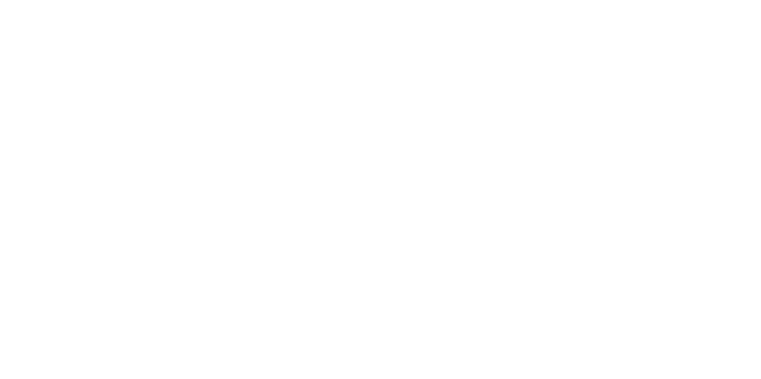
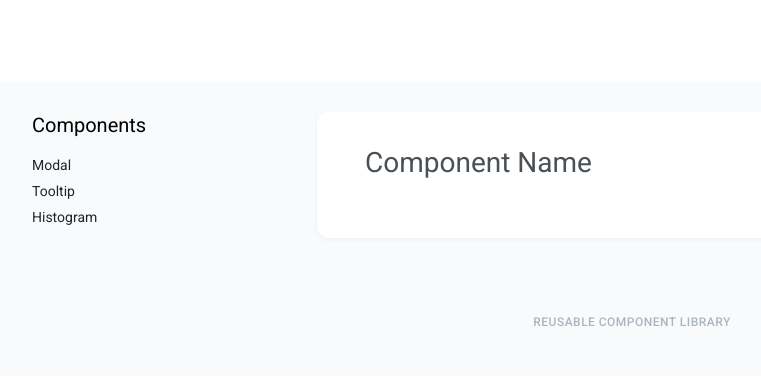
Before and after one commit to js-tasks-ru/htmlcss-20210916_xoroshilov, a website: page pages/template.html in a window 1280 px wide. Shown: the whole page, without its empty margins (8-769 px from the left). Drawn offline with Linux system fonts and the light colour scheme.

Commit message:
page template for components created

```diff
--- /dev/null
+++ b/components/compopent-page.css
@@ -0,0 +1,80 @@
+.component-page {
+    display: grid;
+    grid-template-rows: auto 1fr auto;
+    row-gap: 30px;
+
+    background-color: var(--grey, #F9FAFC);
+}
+
+.component-page__header {
+    background-color: var(--white, #FFFFFF);
+    height: 82px;
+    padding: 0;
+}
+
+.component-page__main {
+    display: grid;
+    grid-template-columns: auto 1fr;
+    column-gap: 56px;
+}
+
+.component-page__menu {
+    flex: none;
+    flex-grow: 0;
+    width: 229px;
+}
+
+.component-page__menu__title {
+    margin: 0 0 16px;
+
+    font-weight: normal;
+    font-size: 20px;
+    line-height: 26px;
+
+    color: var(--black-2, #000000);
+}
+
+.component-page__link {
+    display: block;
+
+    font-size: 14px;
+    line-height: 22px;
+
+    color: var(--black, #212429);
+    text-decoration: none;
+
+    margin: 4px 0px;
+}
+
+.component-page__content {
+    background-color: var(--white, #FFFFFF);
+    box-shadow: 0px 2px 4px rgba(33, 36, 41, .05);
+    border-radius: 12px;
+
+    padding: 32px 48px;
+}
+
+.component-page__content__title {
+    font-weight: normal;
+    font-size: 28px;
+    line-height: 38px;
+    color: var(--grey-4, #495057);
+
+    margin: 0 0 24px;
+}
+
+.component-page__footer {
+    display: flex;
+    justify-content: center;
+    align-items: center;
+}
+
+.component-page__footer__title {
+    font-weight: 500;
+    font-size: 12px;
+    line-height: 18px;
+    letter-spacing: 0.04em;
+    text-transform: uppercase;
+
+    color: var(--grey-3, #ACB5BD);
+}
--- a/pages/template.html
+++ b/pages/template.html
@@ -8,8 +8,42 @@
 
     <link rel="stylesheet" href="../assets/css/normalize.css">
     <link rel="stylesheet" href="../assets/css/main.css">
+
+    <link rel="stylesheet" href="../components/compopent-page.css">
 </head>
 <body>
+    <div class="page component-page">
+        <header class="header component-page__header">
+            <div class="page__container"></div>
+        </header>
 
+        <section class="component-page__preview">
+            <div class="page__container">
+                    <div class="component-page__main">
+                        <aside class="component-page__menu" role="menu">
+                            <h4 class="component-page__menu__title">
+                                Components
+                            </h4>
+                            <a href="#" class="component-page__link" title="Modal">Modal</a>
+                            <a href="#" class="component-page__link" title="Tooltip">Tooltip</a>
+                            <a href="#" class="component-page__link" title="Histogram">Histogram</a>
+                        </aside>
+                        <main class="component-page__content">
+                            <h3 class="component-page__content__title">
+                                Component Name
+                            </h3>
+                        </main>
+                    </div>
+                </div>
+        </section>
+
+        <footer class="footer component-page__footer">
+            <div class="page__container">
+                <h5 class="component-page__footer__title">
+                    Reusable component library
+                </h5>
+            </div>
+        </footer>
+    </div>
 </body>
 </html>
```
